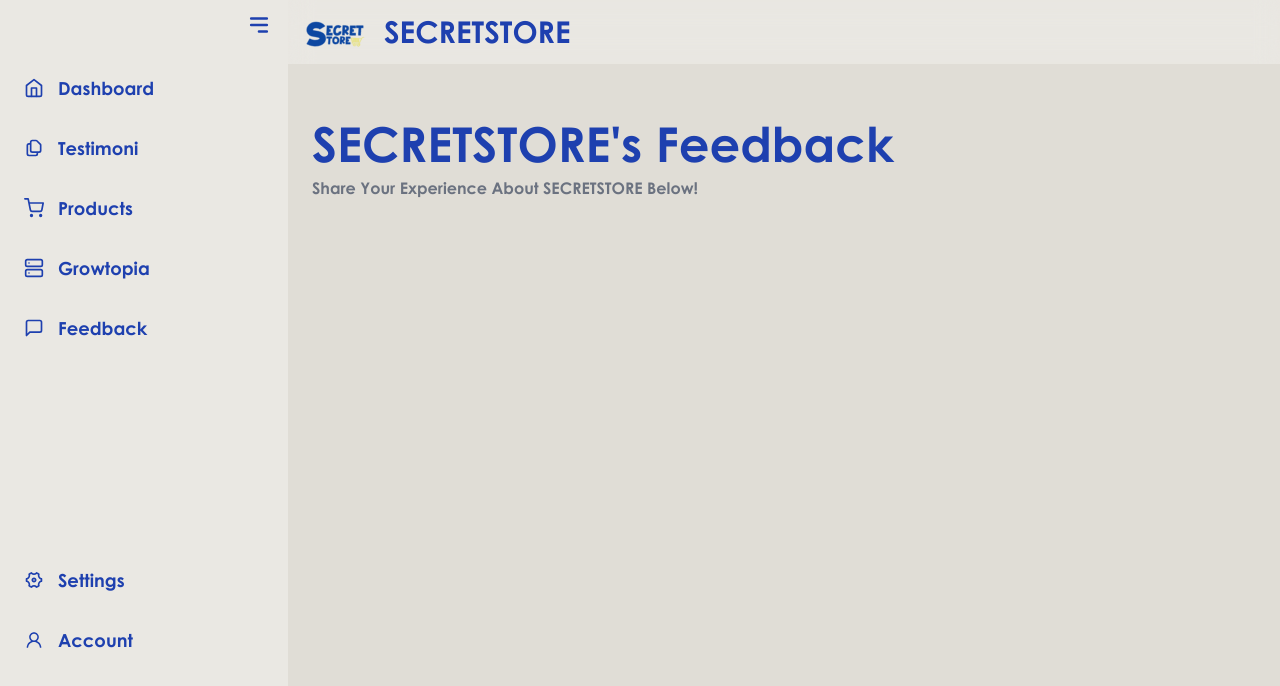
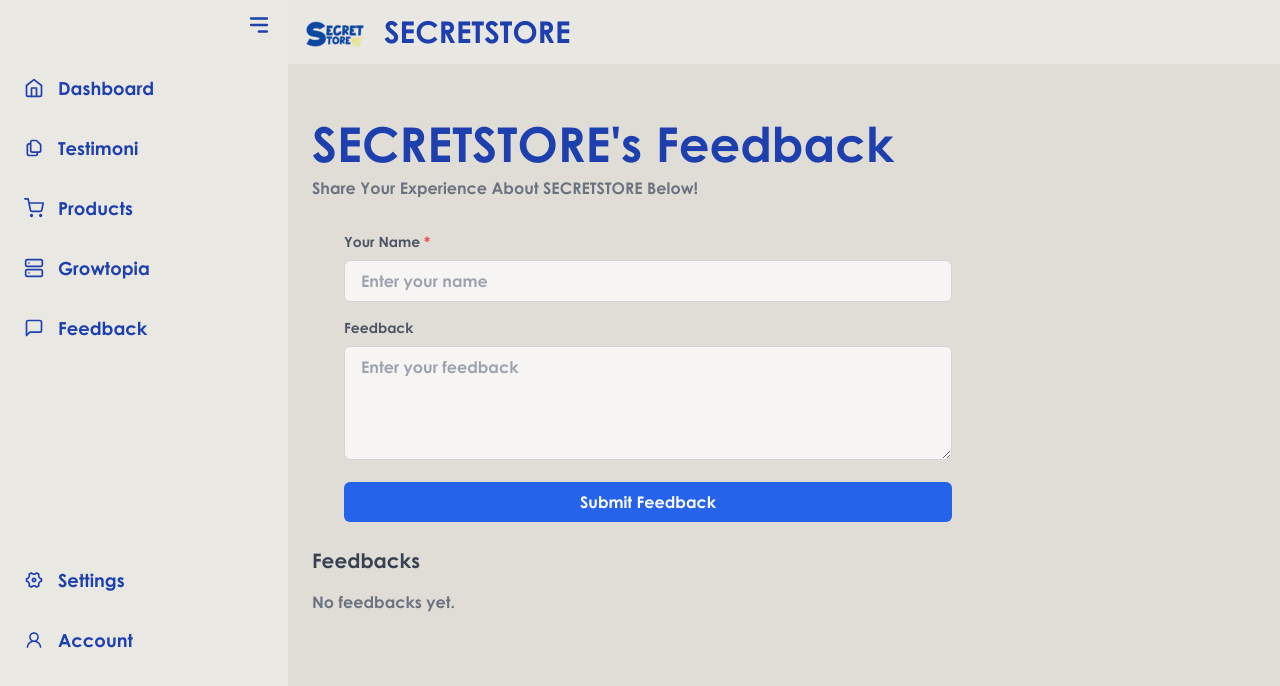
Before and after one commit to iStrangeGT/Secret-JSX, a React (Vite) app: page /feedback in a window 1280 px wide. Shown: the top 686 px of the page. Built offline with nearby package versions, Linux system fonts and the light colour scheme.

Commit message:
feedbacks

```diff
--- a/src/App.jsx
+++ b/src/App.jsx
@@ -46,7 +46,7 @@ const App = () => {
         <Route path="/feedback" element={<Feedback />} />
         <Route path="/payment" element={<Payment />} />
         <Route path="/readyup-8GB" element={<ReadyUP8GB />} />
-        <Route path="/login" element={<Login />} />
+        <Route path="/error" element={<Login />} />
         <Route path="/register" element={<Register />} />
 
       </Routes>
--- a/src/pages/Dashboard.jsx
+++ b/src/pages/Dashboard.jsx
@@ -16,7 +16,7 @@ const Dashboard = () => {
     { name: "Feedback", link: "/feedback", icon: FiMessageSquare },
 
     { name: "Settings", link: "/error", icon: RiSettings4Line, margin: true },
-    { name: "Account", link: "/login", icon: AiOutlineUser },
+    { name: "Account", link: "/error", icon: AiOutlineUser },
   ];
 
   const [open, setOpen] = useState(true);
--- a/src/pages/Feedback.jsx
+++ b/src/pages/Feedback.jsx
@@ -1,4 +1,4 @@
-import React, { useState } from "react";
+import React, { useState, useEffect } from "react";
 import { HiMenuAlt3, HiOutlineDocumentDuplicate} from "react-icons/hi";
 import { MdOutlineDashboard } from "react-icons/md";
 import { RiSettings4Line } from "react-icons/ri";
@@ -6,6 +6,7 @@ import { TbReportAnalytics } from "react-icons/tb";
 import { AiOutlineUser, AiOutlineHeart } from "react-icons/ai";
 import { FiMessageSquare, FiServer, FiHome, FiShoppingCart } from "react-icons/fi";
 import { Link } from "react-router-dom";
+import { motion, AnimatePresence } from "framer-motion";
 
 const Feedback = () => {
   const menus = [
@@ -16,10 +17,101 @@ const Feedback = () => {
     { name: "Feedback", link: "/feedback", icon: FiMessageSquare },
 
     { name: "Settings", link: "/error", icon: RiSettings4Line, margin: true },
-    { name: "Account", link: "/login", icon: AiOutlineUser },
+    { name: "Account", link: "/error", icon: AiOutlineUser },
   ];
 
   const [open, setOpen] = useState(true);
+  const [feedbacks, setFeedbacks] = useState([]);
+  const [username, setUsername] = useState("");
+  const [comment, setComment] = useState("");
+  const [error, setError] = useState("");
+  const [showNotification, setShowNotification] = useState(false);
+
+  // Password untuk menghapus feedback
+  const deletePassword = "tanyabapaklu"; // Ganti dengan password Anda
+
+  // Memuat feedback dari localStorage saat halaman pertama kali dibuka
+  useEffect(() => {
+    const storedFeedbacks = localStorage.getItem("feedbacks");
+    if (storedFeedbacks) {
+      setFeedbacks(JSON.parse(storedFeedbacks));
+    }
+  }, []);
+
+  // Menyimpan feedback ke localStorage setiap kali `feedbacks` diperbarui
+  useEffect(() => {
+    localStorage.setItem("feedbacks", JSON.stringify(feedbacks));
+  }, [feedbacks]);
+
+  const handleSubmit = (e) => {
+    e.preventDefault();
+
+    if (!username.trim()) {
+      setError("Name is required.");
+      return;
+    }
+
+
+    // Jika username adalah "iStrange", minta password
+    if (username === "iStrange") {
+      const inputPassword = prompt("Enter your password to submit feedback:");
+      const correctPassword = "nizar1234"; // Ganti dengan password yang Anda tentukan
+
+      if (inputPassword !== correctPassword) {
+        alert("Incorrect password. Feedback was not submitted.");
+        return;
+      }
+    }
+
+    let profileImage;
+    if (username === "iStrange") {
+      profileImage = "./Verified.gif"; // Ganti dengan path gambar khusus untuk iStrange
+    } else {
+      const profileImages = [
+        "./DigitalOcean.png",
+        "/images/profile2.png",
+        "/images/profile3.png",
+      ];
+      profileImage =
+        profileImages[Math.floor(Math.random() * profileImages.length)];
+    }
+
+    const now = new Date();
+    const options = { weekday: "long", year: "numeric", month: "long", day: "numeric" };
+    const formattedDate = now.toLocaleDateString(undefined, options);
+    const formattedTime = now.toLocaleTimeString();
+
+    const newFeedback = {
+      id: Date.now(),
+      username,
+      comment,
+      profile: profileImage,
+      timestamp: `${formattedDate} at ${formattedTime}`,
+    };
+
+    setFeedbacks([newFeedback, ...feedbacks]);
+    setUsername("");
+    setComment("");
+    setError(""); // Reset error setelah pengiriman berhasil
+    setShowNotification(true);
+
+    // Sembunyikan notifikasi setelah 3 detik
+    setTimeout(() => {
+      setShowNotification(false);
+    }, 3000);
+  };
+
+
+  // Fungsi untuk menghapus feedback dengan konfirmasi password
+  const handleDelete = (id) => {
+    const inputPassword = prompt("Enter the password to delete this feedback:");
+    if (inputPassword === deletePassword) {
+      const updatedFeedbacks = feedbacks.filter((feedback) => feedback.id !== id);
+      setFeedbacks(updatedFeedbacks);
+    } else {
+      alert("Incorrect password. Feedback was not deleted.");
+    }
+  };
 
 
   return (
@@ -93,7 +185,118 @@ const Feedback = () => {
           <h1 className="text-5xl mt-8 text-blue-800 font-bold">SECRETSTORE's Feedback</h1>
           <p className="text-gray-500 mt-2">Share Your Experience About SECRETSTORE Below!</p>
 
+          <div className="max-w-2xl  mt-2 ">
+      {/* Form Feedback */}
+      <form
+        onSubmit={handleSubmit}
+        className=" rounded px-8 py-6"
+      >
 
+        {/* Input Nama Pengguna */}
+        <div className="mb-4">
+          <label
+            htmlFor="username"
+            className="block text-gray-600 text-sm font-medium mb-2"
+          >
+            Your Name <span className="text-red-500">*</span>
+          </label>
+          <input
+            id="username"
+            type="text"
+            placeholder="Enter your name"
+            value={username}
+            onChange={(e) => setUsername(e.target.value)}
+            className={`w-full px-4 py-2 border rounded-md focus:outline-none focus:ring-2 ${
+              error ? "border-red-500 bg-white/70 focus:ring-red-500" : "border-gray-300 bg-white/70 focus:ring-blue-500"
+            }`}
+          />
+          {error && <p className="text-red-500 text-sm mt-2">{error}</p>}
+        </div>
+
+        {/* Input Feedback */}
+        <div className="mb-4">
+          <label
+            htmlFor="comment"
+            className="block text-gray-600 text-sm font-medium mb-2"
+          >
+            Feedback
+          </label>
+          <textarea
+            id="comment"
+            rows="4"
+            placeholder="Enter your feedback"
+            value={comment}
+            onChange={(e) => setComment(e.target.value)}
+            className="w-full bg-white/70 px-4 py-2 border border-gray-300 rounded-md focus:outline-none focus:ring-2 focus:ring-blue-500"
+          ></textarea>
+        </div>
+
+        {/* Tombol Kirim */}
+        <button
+          type="submit"
+          className="w-full bg-blue-600 text-white font-semibold py-2 rounded-md hover:bg-blue-700"
+        >
+          Submit Feedback
+        </button>
+            {/* Notifikasi dengan Animasi */}
+        <AnimatePresence>
+          {showNotification && (
+            <motion.div
+              initial={{ opacity: 0, y: -50 }}
+              animate={{ opacity: 1, y: 0 }}
+              exit={{ opacity: 0, y: -50 }}
+              transition={{ duration: 0.5 }}
+              className="absolute top-0 left-0 right-0 bg-green-500 text-white text-center py-2 rounded-md mt-4"
+            >
+              Terima kasih telah feedback di Secret Store!
+            </motion.div>
+          )}
+        </AnimatePresence>
+      </form>
+    {/* Daftar Feedback */}
+<div className="w-2/3">
+  <h3 className="text-xl font-bold mb-4 text-gray-700">Feedbacks</h3>
+  {feedbacks.length === 0 ? (
+    <p className="text-gray-500">No feedbacks yet.</p>
+  ) : (
+    feedbacks.map((feedback) => (
+      <div
+        key={feedback.id}
+        className="flex items-start mb-4 bg-gray-50 p-4 rounded-md shadow-sm"
+      >
+        <img
+          src={feedback.profile}
+          alt="Profile"
+          className="w-12 h-12 rounded-full mr-4"
+        />
+        <div className="flex-grow">
+          <div className="flex items-center">
+            <h4 className="font-semibold text-gray-800">{feedback.username}</h4>
+            {/* Logo Verified */}
+            {feedback.username === "iStrange" && (
+              <img
+                src="./Verified.gif"
+                alt="Verified"
+                className="ml-1 w-4 h-4"
+              />
+            )}
+          </div>
+          <p className="text-gray-600">{feedback.comment}</p>
+          <p className="text-sm text-gray-500">
+              {feedback.timestamp}
+            </p>
+        </div>
+        <button
+          onClick={() => handleDelete(feedback.id)}
+          className="ml-4 text-red-500 hover:text-red-700"
+        >
+          Delete
+        </button>
+      </div>
+    ))
+  )}
+</div>
+</div>
         </main>
       </div>
     </div>
--- a/src/pages/Growtopia.jsx
+++ b/src/pages/Growtopia.jsx
@@ -13,10 +13,10 @@ const Growtopia = () => {
     { name: "Testimoni", link: "/testimoni", icon: HiOutlineDocumentDuplicate },
     { name: "Products", link: "/products", icon: FiShoppingCart },
     { name: "Growtopia", link: "/growtopia", icon: FiServer },
-    { name: "Feedback", link: "/error", icon: FiMessageSquare },
+    { name: "Feedback", link: "/feedback", icon: FiMessageSquare },
 
     { name: "Settings", link: "/error", icon: RiSettings4Line, margin: true },
-    { name: "Account", link: "/login", icon: AiOutlineUser },
+    { name: "Account", link: "/error", icon: AiOutlineUser },
   ];
 
     const [open, setOpen] = useState(true);
--- a/src/pages/Products.jsx
+++ b/src/pages/Products.jsx
@@ -16,7 +16,7 @@ const Products = () => {
     { name: "Feedback", link: "/feedback", icon: FiMessageSquare },
 
     { name: "Settings", link: "/error", icon: RiSettings4Line, margin: true },
-    { name: "Account", link: "/login", icon: AiOutlineUser },
+    { name: "Account", link: "/error", icon: AiOutlineUser },
   ];
 
     const [open, setOpen] = useState(true);
--- a/src/pages/Testimoni.jsx
+++ b/src/pages/Testimoni.jsx
@@ -16,7 +16,7 @@ const Testimoni= () => {
     { name: "Feedback", link: "/feedback", icon: FiMessageSquare },
 
     { name: "Settings", link: "/error", icon: RiSettings4Line, margin: true },
-    { name: "Account", link: "/login", icon: AiOutlineUser },
+    { name: "Account", link: "/error", icon: AiOutlineUser },
   ];
 
   const [open, setOpen] = useState(true);
```
Also changed, not shown: 1 other file (tests, documents, lock files or other folders).
